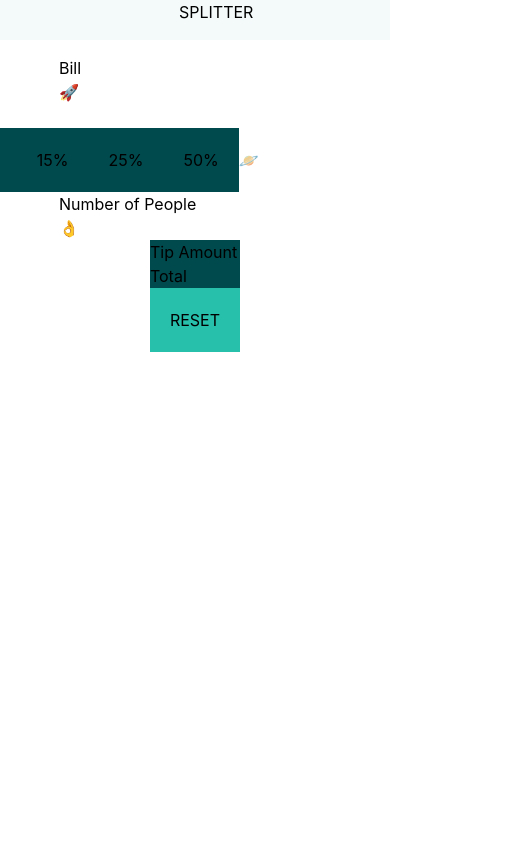
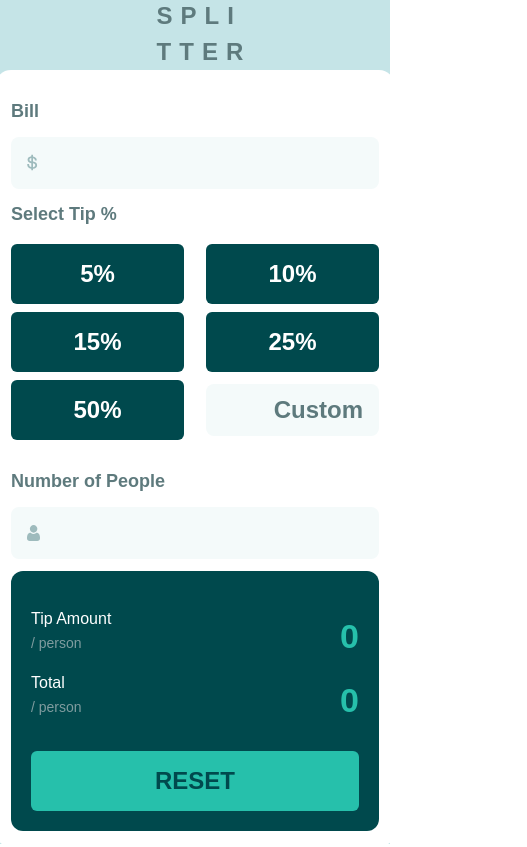
Before and after one commit to DominikRasinski/tip-calculator-challenge, a React (Create React App) app in the folder tip-calculator/: page / in a window 390 px wide. Shown: the whole page, 527 px wide, since content can reach past the window. Built offline with nearby package versions, Linux system fonts and the light colour scheme.

Commit message:
made mobile UI

```diff
--- a/tip-calculator/src/App.tsx
+++ b/tip-calculator/src/App.tsx
@@ -4,7 +4,7 @@ import { Calculator } from './componnets/calculator/calculator';
 
 function App() {
   return (
-    <div className='bg-very-light-grayish-cyan'>
+    <div className='bg-light-grayish-cyan h-[100vh] flex justify-center flex-col'>
       <Logo logoText='SPLITTER' />
       <Calculator />
     </div>
--- a/tip-calculator/src/componnets/button.tsx
+++ b/tip-calculator/src/componnets/button.tsx
@@ -1,17 +1,42 @@
-type ButtonProps = {
+import { ButtonHTMLAttributes, useState } from 'react';
+
+interface ButtonProps {
   buttonName: string;
   classCss?: string;
-};
+  bgColor?: 'primary' | 'second' | 'none';
+}
 
 export const Button = (props: ButtonProps) => {
-  const { buttonName } = props;
+  const [tip, setTip] = useState('');
+
+  const handleClick = (e: any) => {
+    setTip(e);
+  };
+
+  const { buttonName, bgColor = 'primary' } = props;
   let { classCss } = props;
 
-  if (!classCss) {
-    classCss = 'bg-very-dark-cyan';
+  switch (bgColor) {
+    case 'primary':
+      classCss +=
+        ' bg-very-dark-cyan text-hsl-white font-bold my-1 text-[24px]';
+      break;
+    case 'second':
+      classCss += ' bg-strong-cyan text-very-dark-cyan font-bold text-[24px]';
+      break;
+    case 'none':
+      classCss += ' bg-none';
+      break;
   }
 
-  classCss += ' p-5 inline-block';
+  classCss += ' p-3 inline-block rounded-md';
 
-  return <button className={`${classCss}`}>{`${buttonName}`}</button>;
+  return (
+    <button
+      className={`${classCss}`}
+      onClick={(e) => handleClick(e.currentTarget.value)}
+      value={buttonName}>
+      {`${buttonName}`}
+    </button>
+  );
 };
--- a/tip-calculator/src/componnets/calculator/calculator.tsx
+++ b/tip-calculator/src/componnets/calculator/calculator.tsx
@@ -3,29 +3,62 @@ import { Input } from '../input';
 import { ViewResult } from './viewResult';
 import { IconDollar } from '../icons/icon-dollar';
 import { IconPerson } from '../icons/icon-person';
+import { useState } from 'react';
 
 export const Calculator = () => {
+  const [bill, setBill] = useState('');
+  const [people, setPeople] = useState('');
+  const [tip, setTip] = useState('');
+
   return (
     <div className=' flex items-center justify-center flex-col'>
       <div className='bg-hsl-white flex items-center justify-center flex-col p-4 rounded-2xl'>
-        <div className=''>
-          <p>Bill</p>
-          <Input icon={'🚀'} />
+        <div className='w-full'>
+          <p className='text-[18px] py-3 text-dark-grayish-cyan font-bold'>
+            Bill
+          </p>
+          <Input
+            icon={<IconDollar />}
+            inputCss='w-full'
+          />
         </div>
         <div>
-          <p>Select Tip %</p>
-          <div className='flex items-center flex-row'>
-            <Button buttonName='5%' />
-            <Button buttonName='10%' />
-            <Button buttonName='15%' />
-            <Button buttonName='25%' />
-            <Button buttonName='50%' />
-            <Input icon={'🪐'} />
+          <p className='text-[18px] py-3 text-dark-grayish-cyan font-bold'>
+            Select Tip %
+          </p>
+          <div className='flex items-center flex-row flex-wrap justify-between'>
+            <Button
+              buttonName='5%'
+              classCss='w-[47%]'
+            />
+            <Button
+              buttonName='10%'
+              classCss='w-[47%]'
+            />
+            <Button
+              buttonName='15%'
+              classCss='w-[47%]'
+            />
+            <Button
+              buttonName='25%'
+              classCss='w-[47%]'
+            />
+            <Button
+              buttonName='50%'
+              classCss='w-[47%]'
+            />
+            <Input
+              placeholder='Custom'
+              inputCss='w-full'
+              containerCss='w-[47%]'
+            />
           </div>
         </div>
-        <div>
-          <p>Number of People</p>
-          <Input icon={'👌'} />
+        <div className='w-full py-3'>
+          <p className='text-[18px] py-3 text-dark-grayish-cyan font-bold'>
+            Number of People
+          </p>
+          <Input icon={<IconPerson />} />
         </div>
         <ViewResult />
       </div>
--- a/tip-calculator/src/componnets/calculator/viewResult.tsx
+++ b/tip-calculator/src/componnets/calculator/viewResult.tsx
@@ -1,17 +1,41 @@
+import { useState } from 'react';
 import { Button } from '../button';
 
 export const ViewResult = () => {
+  const [tipPerPerson, setTipPerPerson] = useState(0);
+  const [totalPerPerson, setTotalPerPerson] = useState(0);
+
   return (
-    <div className='bg-very-dark-cyan'>
-      <div>
-        <p>Tip Amount</p>
-      </div>
-      <div>
-        <p>Total</p>
+    <div className='bg-very-dark-cyan rounded-xl w-full p-5'>
+      <div className='py-4'>
+        <div>
+          <p className='text-hsl-white w-1/2 inline-block'>
+            Tip Amount
+            <br />
+            <span className='text-[14px] text-grayish-cyan'>
+              {' '}
+              / person
+            </span>{' '}
+          </p>
+          <p className='text-2xl font-bold w-1/2 inline-block text-right text-[34px] text-strong-cyan'>
+            {tipPerPerson}
+          </p>
+        </div>
+        <div className='py-4'>
+          <p className='text-hsl-white w-1/2 inline-block'>
+            Total
+            <br />
+            <span className='text-[14px] text-grayish-cyan'> / person</span>
+          </p>
+          <p className='text-2xl font-bold w-1/2 inline-block text-right text-[34px] text-strong-cyan'>
+            {totalPerPerson}
+          </p>
+        </div>
       </div>
       <Button
         buttonName='RESET'
-        classCss='bg-strong-cyan'
+        bgColor='second'
+        classCss='w-full m-0'
       />
     </div>
   );
--- a/tip-calculator/src/componnets/input.tsx
+++ b/tip-calculator/src/componnets/input.tsx
@@ -1,15 +1,25 @@
 type InputProps = {
-  icon: string;
+  icon?: string | any;
+  placeholder?: string;
+  inputCss?: string;
+  containerCss?: string;
 };
 
 export const Input = (props: InputProps) => {
-  const { icon } = props;
+  const { icon, placeholder } = props;
+  let { inputCss, containerCss } = props;
+
+  if (!containerCss) {
+    containerCss = 'w-full';
+  }
+
   return (
-    <div className='relative'>
-      <span className='absolute'>{icon}</span>
+    <div className={`relative flex flex-col justify-center ${containerCss}`}>
+      {icon && <span className='absolute left-4'>{icon}</span>}
       <input
         type='text'
-        className='pl-6'></input>
+        className={`${inputCss} placeholder:text-dark-grayish-cyan pl-6 pr-4 text-right bg-very-light-grayish-cyan py-2 rounded-lg text-very-dark-cyan font-bold text-[24px]`}
+        placeholder={placeholder}></input>
     </div>
   );
 };
--- a/tip-calculator/src/componnets/logo.tsx
+++ b/tip-calculator/src/componnets/logo.tsx
@@ -4,9 +4,24 @@ type LogoProps = {
 
 export const Logo = (props: LogoProps) => {
   const { logoText } = props;
+
+  if (!logoText) return null;
+
+  const logoTextArray = logoText.split('');
+  const logoTextArrayHalfLength = Math.ceil(logoTextArray.length / 2);
+  const logoTextArrayFirstHalf = logoTextArray.slice(
+    0,
+    logoTextArrayHalfLength
+  );
+  const logoTextArraySecondHalf = logoTextArray.slice(logoTextArrayHalfLength);
+  const logoTextArrayFirstHalfString = logoTextArrayFirstHalf.join('');
+  const logoTextArraySecondHalfString = logoTextArraySecondHalf.join('');
+
   return (
-    <div className='flex items-center justify-center w-auto'>
-      <h1 className='w-8 text-wrap h-10'>{logoText}</h1>
+    <div className='flex items-center justify-center w-auto h-20'>
+      <h1 className='w-[4.8rem] text-wrap text-dark-grayish-cyan font-bold text-[24px] tracking-[0.5rem]'>
+        {logoTextArrayFirstHalfString} {logoTextArraySecondHalfString}
+      </h1>
     </div>
   );
 };
--- a/tip-calculator/src/index.css
+++ b/tip-calculator/src/index.css
@@ -2,11 +2,11 @@
 @tailwind components;
 @tailwind utilities;
 
+@import url('https://fonts.googleapis.com/css2?family=Space+Mono:ital,wght@0,400;0,700;1,400;1,700&display=swap');
+
 body {
   margin: 0;
-  font-family: -apple-system, BlinkMacSystemFont, 'Segoe UI', 'Roboto', 'Oxygen',
-    'Ubuntu', 'Cantarell', 'Fira Sans', 'Droid Sans', 'Helvetica Neue',
-    sans-serif;
+  font-family: 'Space Mono', sans-serif;
   -webkit-font-smoothing: antialiased;
   -moz-osx-font-smoothing: grayscale;
 }
```
